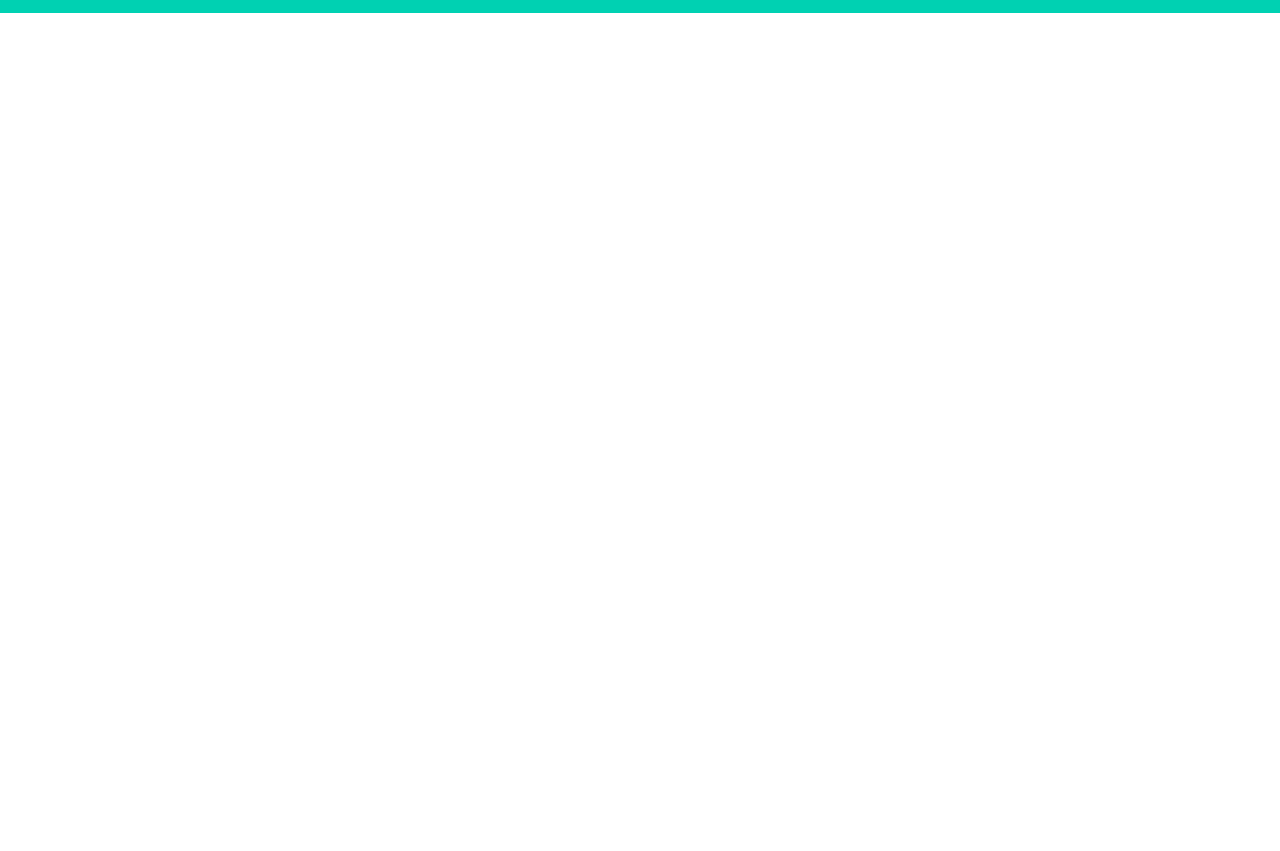
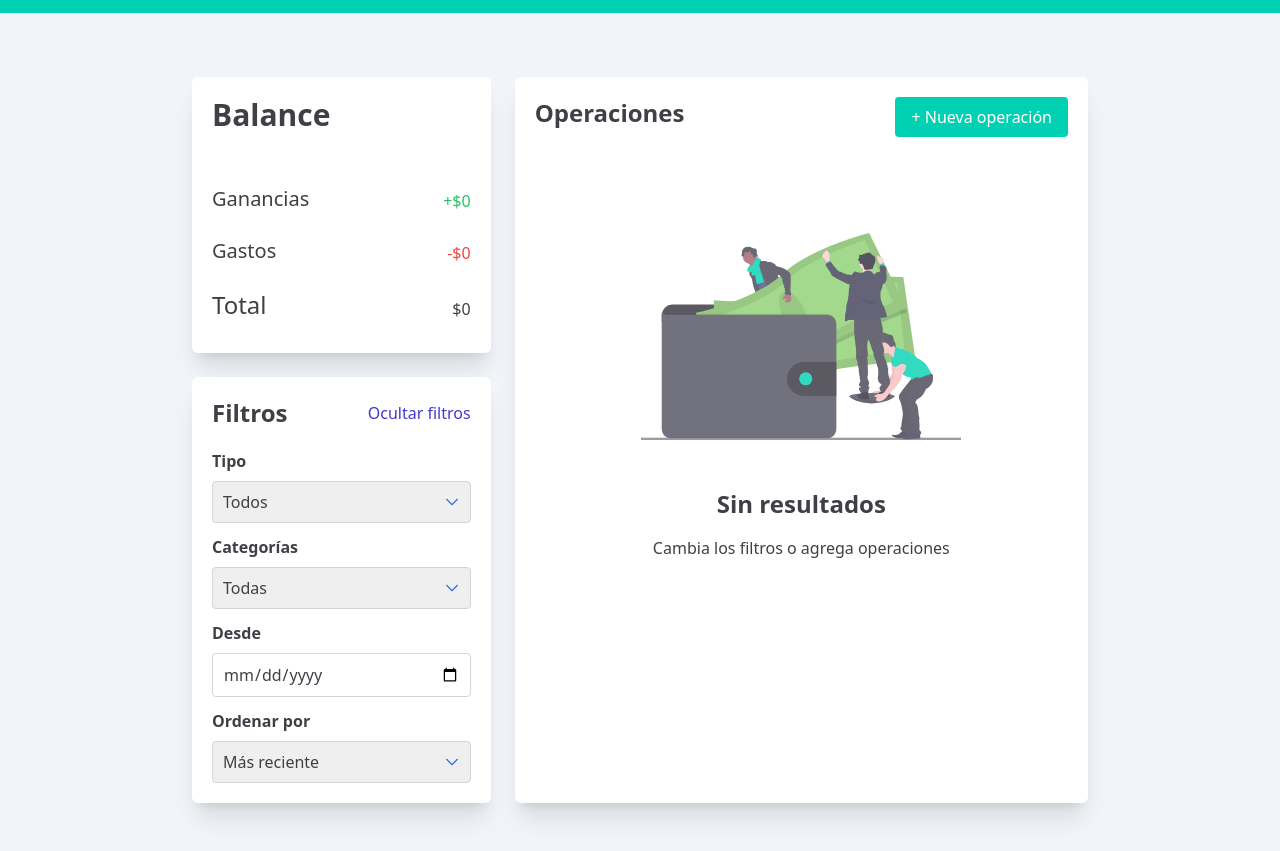
Before and after one commit to mlse8/ahorradas, a plain HTML site: page index.html in a window 1280 px wide. Shown: the part 75-926 px from the top of the page. Before the commit the page ends 800 px from the top, so only its background shows below. Drawn offline with nearby package versions, Linux system fonts and the light colour scheme.

Commit message:
add balance section

```diff
--- a/index.html
+++ b/index.html
@@ -7,7 +7,7 @@
     <script src="https://cdn.tailwindcss.com"></script>
     <title>Ahorradas</title>
 </head>
-<body>
+<body class="text-zinc-700 bg-slate-100">
     <nav class="flex justify-between items-center bg-[#00D1B2] lg:py-4 lg:px-8">
         <div class="py-2 px-3 flex items-center gap-2 text-white">
             <span class="iconify" data-icon="ph:wallet-fill" data-width="40" data-height="40"></span>
@@ -34,5 +34,74 @@
             </ul>
         </div>
     </nav>
+    <main class="pt-16 pb-12 px-6">
+        <section class="max-w-4xl m-auto flex flex-col gap-6 lg:flex-row">
+            <div class="flex flex-col gap-6 lg:w-1/3">
+                <div class="p-5 bg-white rounded-md shadow-xl">
+                    <h2 class="mb-10 text-3xl font-bold">Balance</h2>
+                    <ul>
+                        <li class="py-3 flex justify-between items-end text-xl">Ganancias<span class="text-base text-green-500">+$0</span></li>
+                        <li class="py-3 flex justify-between items-end text-xl">Gastos<span class="text-base text-red-500">-$0</span></li>
+                        <li class="py-3 flex justify-between items-end text-2xl font-medium">Total<span class="text-base">$0</span></li>
+                    </ul>
+                </div>
+                <div class="p-5 bg-white rounded-md shadow-xl">
+                    <div class="pb-2 flex justify-between items-center">
+                        <h3 class="text-2xl font-bold">Filtros</h3>
+                        <span class="text-indigo-700 cursor-pointer hover:text-zinc-700">Ocultar filtros</span>
+                    </div>
+                    <div class="mt-3 flex flex-col gap-2">
+                        <label class="font-bold" for="type">Tipo</label>
+                        <select class="py-2 px-2.5 border border-gray-300 rounded outline-none appearance-none bg-[url('./assets/flecha-hacia-abajo.png')] bg-no-repeat bg-right bg-origin-content
+                        cursor-pointer hover:border-gray-400 hover:grayscale focus:border-sky-500 focus:shadow focus:shadow-sky-900 focus:grayscale-0" name="" id="type">
+                            <option value="todos">Todos</option>
+                            <option value="gasto">Gasto</option>
+                            <option value="ganancia">Ganancia</option>
+                        </select>
+                    </div>
+                    <div class="mt-3 flex flex-col gap-2">
+                        <label class="font-bold" for="categories">Categorías</label>
+                        <select class="py-2 px-2.5 border border-gray-300 rounded outline-none appearance-none bg-[url('./assets/flecha-hacia-abajo.png')] bg-no-repeat bg-right bg-origin-content cursor-pointer hover:border-gray-400 hover:grayscale focus:border-sky-500 focus:shadow focus:shadow-sky-900 focus:grayscale-0" name="" id="categories">
+                            <option value="todas">Todas</option>
+                            <option value="">Comida</option>
+                            <option value="">Servicios</option>
+                            <option value="">Salidas</option>
+                            <option value="">Educación</option>
+                            <option value="">Transporte</option>
+                            <option value="">Trabajo</option>
+                        </select>
+                    </div>
+                    <div class="mt-3 flex flex-col gap-2">
+                        <label class="font-bold" for="day">Desde</label>
+                        <input class="py-2 px-2.5 border border-gray-300 rounded outline-none hover:border-gray-400 focus:border-sky-500 focus:shadow focus:shadow-sky-900" type="date" id="day">
+                    </div>
+                    <div class="mt-3 flex flex-col gap-2">
+                        <label class="font-bold" for="order">Ordenar por</label>
+                        <select class="py-2 px-2.5 border border-gray-300 rounded outline-none appearance-none bg-[url('./assets/flecha-hacia-abajo.png')] bg-no-repeat bg-right bg-origin-content cursor-pointer hover:border-gray-400 hover:grayscale focus:border-sky-500 focus:shadow focus:shadow-sky-900 focus:grayscale-0" name="" id="order">
+                            <option value="">Más reciente</option>
+                            <option value="">Menos reciente</option>
+                            <option value="">Mayor monto</option>
+                            <option value="">Menor monto</option>
+                            <option value="">A/Z</option>
+                            <option value="">Z/A</option>
+                        </select>
+                    </div>
+                </div>
+            </div>
+            <div class="p-5 bg-white rounded-md shadow-xl flex-1">
+                <div class="md:flex md:justify-between">
+                    <h3 class="mb-6 text-2xl font-bold md:mb-0">Operaciones</h3>
+                    <button class="py-2 px-4 text-white bg-[#00D1B2] rounded hover:bg-[#00c4a7]" type="button">+ Nueva operación</button>
+                </div>
+                <div class="py-24">
+                    <figure class="max-w-xs m-auto opacity-80">
+                        <img src="./assets/wallet.svg" alt="wallet">
+                    </figure>
+                    <h4 class="mt-12 mb-4 text-2xl font-semibold text-center">Sin resultados</h4>
+                    <p class="text-center">Cambia los filtros o agrega operaciones</p>
+                </div>
+            </div>
+        </section>
+    </main>
 </body>
 </html>
```
Also changed, not shown: assets/chart.svg (added), assets/flecha-hacia-abajo.png (added), assets/wallet.svg (added).
